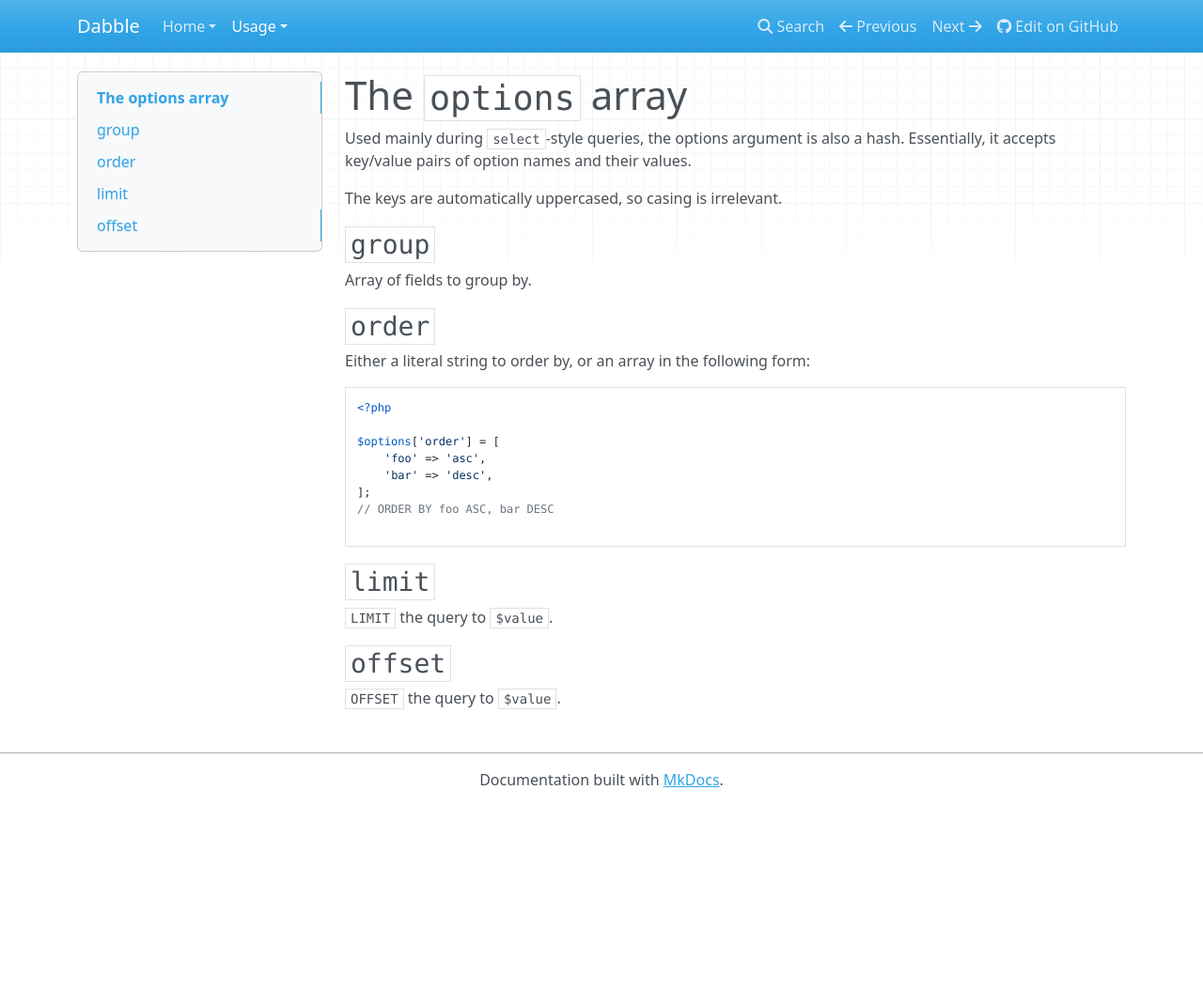
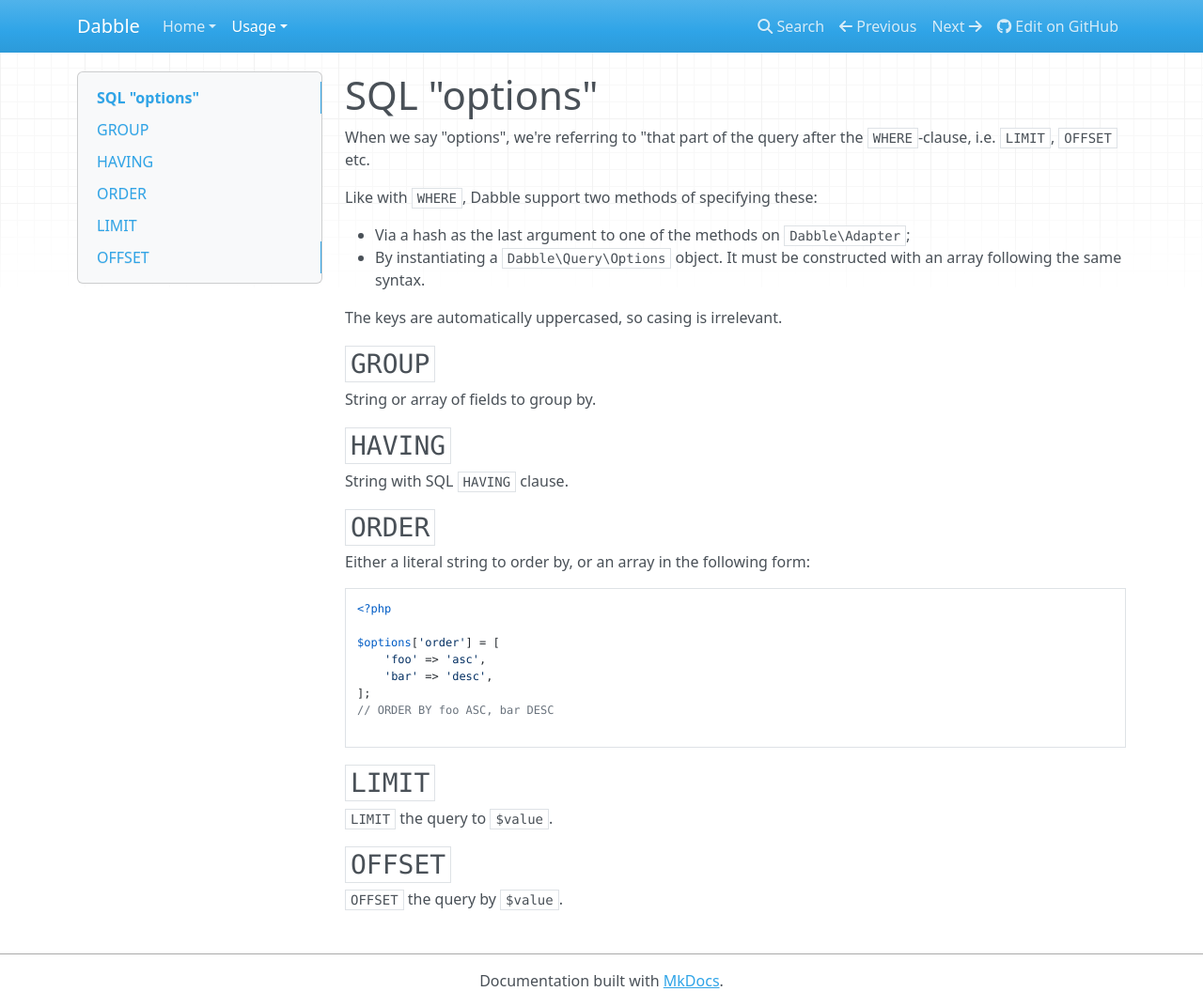
Before and after one commit to quibble-dbal/dabble, an MkDocs documentation site: the page built from docs/usage/options.md, in a window 1280 px wide and 1072 px high. Shown: the whole window at 94% size. Built offline with MkDocs 1.6.1, drawn with Linux system fonts in a browser that asks for light colours; nearby versions of some CDN libraries; old or Windows-style settings are respelled for this version of MkDocs.

Commit message:
update docs

````diff
--- a/docs/usage/options.md
+++ b/docs/usage/options.md
@@ -1,13 +1,22 @@
-# The `options` array
-Used mainly during `select`-style queries, the options argument is also a
-hash. Essentially, it accepts key/value pairs of option names and their values.
+# SQL "options"
+When we say "options", we're referring to "that part of the query after the
+`WHERE`-clause, i.e. `LIMIT`, `OFFSET` etc.
+
+Like with `WHERE`, Dabble support two methods of specifying these:
+
+- Via a hash as the last argument to one of the methods on `Dabble\Adapter`;
+- By instantiating a `Dabble\Query\Options` object. It must be constructed
+  with an array following the same syntax.
 
 The keys are automatically uppercased, so casing is irrelevant.
 
-## `group`
-Array of fields to group by.
+## `GROUP`
+String or array of fields to group by.
 
-## `order`
+## `HAVING`
+String with SQL `HAVING` clause.
+
+## `ORDER`
 Either a literal string to order by, or an array in the following form:
 
 ```php
@@ -21,8 +30,8 @@ $options['order'] = [
 
 ```
 
-## `limit`
+## `LIMIT`
 `LIMIT` the query to `$value`.
 
-## `offset`
-`OFFSET` the query to `$value`.
+## `OFFSET`
+`OFFSET` the query by `$value`.
````
Also changed, not shown: README.md (+16 -0 lines), docs/usage/select.md (+20 -0 lines).
